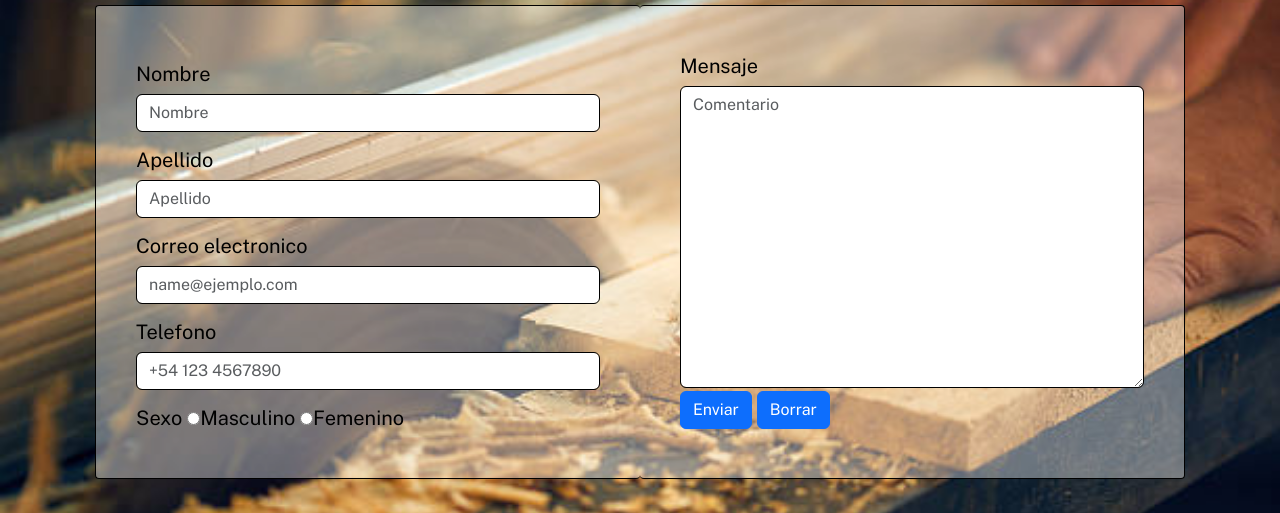
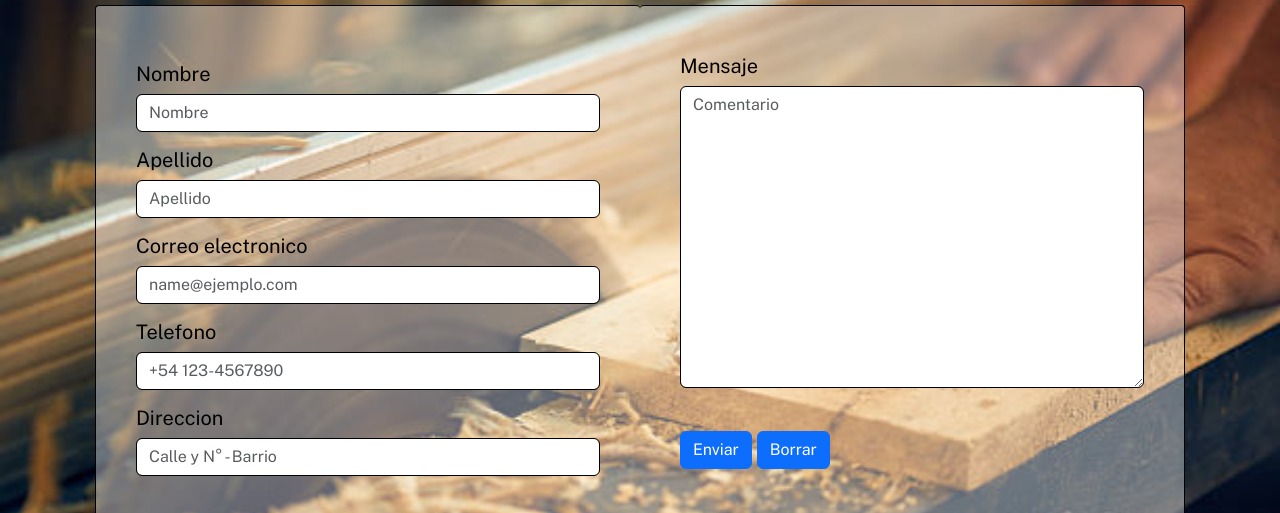
Before and after one commit to Miguel-Funes/Proyecto-coder, a website: page contacto.html in a window 1280 px wide. Shown: the part 287-800 px from the top of the page. Drawn offline with nearby package versions, Linux system fonts and the light colour scheme; a web font is replaced by a local one.

Commit message:
Se acomodo contenido de la pagina contacto

```diff
--- a/contacto.html
+++ b/contacto.html
@@ -52,18 +52,18 @@
                                 <input type="text" class="form-control" name="Correo" placeholder="name@ejemplo.com">
                             <div class="mb-2"></div>
                                 <label for="Telefono">Telefono</label>
-                                <input type="text" class="form-control" name="Telefono" placeholder="+54 123 4567890">
+                                <input type="text" class="form-control" name="Telefono" placeholder="+54 123-4567890">
                             <div class="mb-2"></div>
-                                <label for="Sexo">Sexo</label>
-                                <input type="radio" name="Sexo" id="Masculino" value="Masculino">Masculino
-                                <input type="radio" name="Sexo" id="Femenino" value="Femenino">Femenino
+                                <label for="Direccion">Direccion</label>
+                                <input type="text" class="form-control" name="Direccion" placeholder="Calle y N° - Barrio">
                         </div>
                         <div class="col-12 col-xl-6 bord-right">
                             <div class="mb-2">
                                 <label for="Textarea">Mensaje</label>
                                 <textarea class="form-control" rows="12" placeholder="Comentario"></textarea>
                             <div>
-                             <div class="mb-2">
+                                <br>
+                            <div class="mb-2">
                                     <button class="btn btn-primary">Enviar</button>
                                     <button type="reset" class="btn btn-primary">Borrar</button>
                             </div>
```
